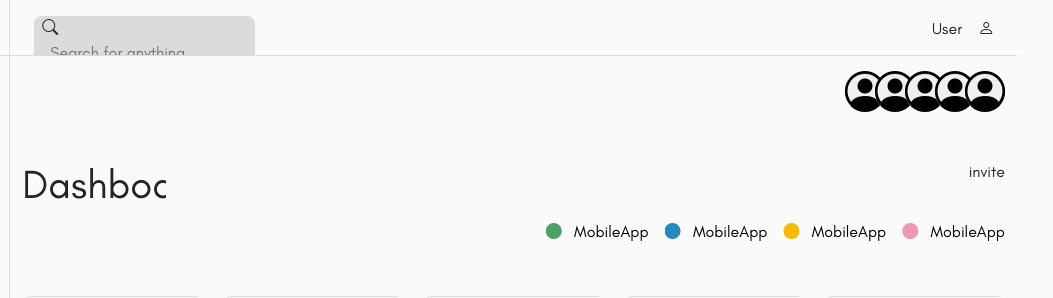
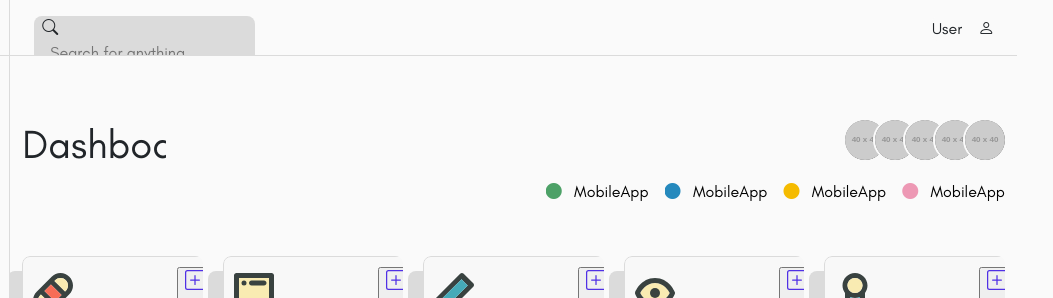
Before and after one commit to AndreaValeroSanz/kanbanJS, a website built with Vite: page index.html in a window 1280 px wide. Shown: the top 298 px of the page, 227-1280 px from the left. Built offline with nearby package versions, Linux system fonts and the light colour scheme; files whose address does not match are found by name.

Commit message:
commit collaborators arreglau

```diff
--- a/index.html
+++ b/index.html
@@ -40,7 +40,6 @@
         </div>
 
         <div class="py-3 col-lg-10">
-          <my-collaborators></my-collaborators>
           <my-header></my-header>
 
           <div class="row pt-5">
--- a/src/Components/Collaborators.js
+++ b/src/Components/Collaborators.js
@@ -32,8 +32,9 @@ class Collaborators extends HTMLElement {
             justify-content: center;
             align-items: center;
           }
-          .btn-group .btn i {
-            font-size: 40px;
+          .btn-group .btn img {
+            border-radius: 50%;
+            border: 2px solid #fafafa;
           }
           h1 {
             margin: 0;
@@ -42,6 +43,7 @@ class Collaborators extends HTMLElement {
             margin-bottom: 5px;
             font-size: 14px;
           }
+
         </style>
 
         <div>
@@ -50,19 +52,20 @@ class Collaborators extends HTMLElement {
 
               <div class="btn-group" role="group" aria-label="Collaborators icons">
                 <button type="button" class="btn btn-outline-primary">
-                  <i class="bi bi-person-circle"></i>
+                  <img src="https://placehold.co/40x40"></img>
+                </button>
+
+                <button type="button" class="btn btn-outline-primary">
+                   <img src="https://placehold.co/40x40"></img>
                 </button>
                 <button type="button" class="btn btn-outline-primary">
-                  <i class="bi bi-person-circle"></i>
+                   <img src="https://placehold.co/40x40"></img>
                 </button>
                 <button type="button" class="btn btn-outline-primary">
-                  <i class="bi bi-person-circle"></i>
+                   <img src="https://placehold.co/40x40"></img>
                 </button>
                 <button type="button" class="btn btn-outline-primary">
-                  <i class="bi bi-person-circle"></i>
-                </button>
-                <button type="button" class="btn btn-outline-primary">
-                  <i class="bi bi-person-circle"></i>
+                   <img src="https://placehold.co/40x40"></img>
                 </button>
               </div>
             </div>
--- a/src/Components/HeaderDashboard.js
+++ b/src/Components/HeaderDashboard.js
@@ -5,6 +5,11 @@ class Header extends HTMLElement {
 
   connectedCallback() {
     this.innerHTML = `
+      <style>
+          .divcolaborator-section {
+            width: 50vh;
+          }
+      </style>
         <div>
           <div class="row pt-5">
             <div class="col-lg-2">
@@ -13,7 +18,7 @@ class Header extends HTMLElement {
               </div>
             </div>
             <div class="col-lg-10 d-flex justify-content-end">
-              invite
+              <my-collaborators class="divcolaborator-section"></my-collaborators>
             </div>
           </div>
 
```
Lines whose indentation alone changed are shown as unchanged.
